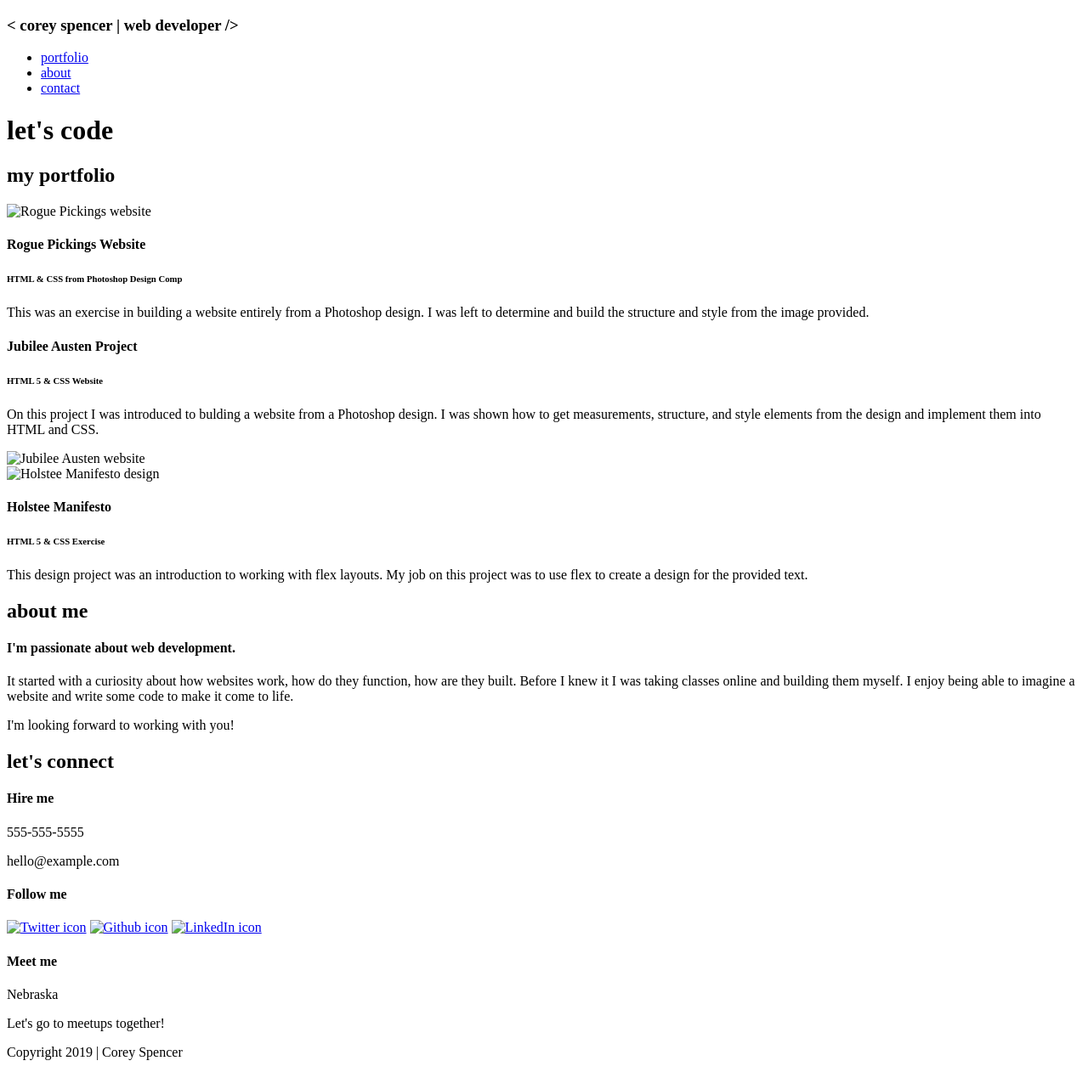
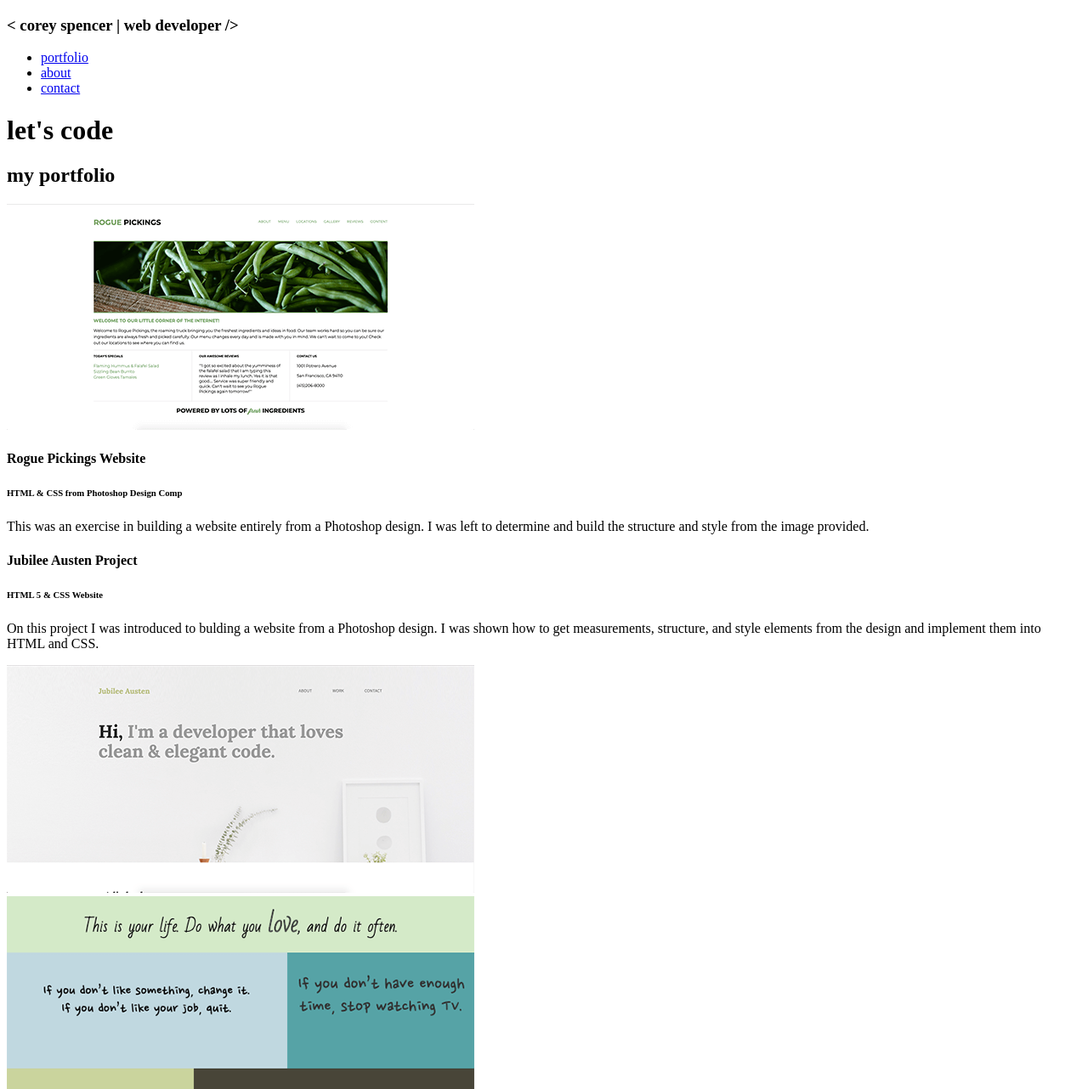
Before and after one commit to Corey-Spencer/milestone-portfolio-project, a plain HTML site: page index.html in a window 1280 px wide. Shown: the top 1282 px of the page at 85% size. Drawn offline with Linux system fonts and the light colour scheme.

Commit message:
Add images and social media icons

```diff
--- a/index.html
+++ b/index.html
@@ -2,6 +2,7 @@
 <html>
     <head>
         <title>Corey Spencer | Portfolio</title>
+        <script src="https://kit.fontawesome.com/1445bda0c6.js"></script>
     </head>
     <body>
         <header>
@@ -21,7 +22,7 @@
             <h2>my portfolio</h2>
             <div class="full-grid">
                 <div class="half-grid">
-                    <img src="" alt="Rogue Pickings website">
+                    <img src="/img/rogue-pickings.png" alt="Rogue Pickings website">
                 </div>
                 <div class="half-grid">
                     <h4>Rogue Pickings Website</h4>
@@ -41,10 +42,10 @@
                     </p>
                 </div>
                 <div class="half-grid">
-                    <img src="" alt="Jubilee Austen website">
+                    <img src="/img/jubilee-austen.png" alt="Jubilee Austen website">
                 </div>
                 <div class="half-grid">
-                    <img src="" alt="Holstee Manifesto design">
+                    <img src="/img/holstee-manifesto.png" alt="Holstee Manifesto design">
                 </div>
                 <div class="half-grid">
                     <h4>Holstee Manifesto</h4>
@@ -77,9 +78,9 @@
             </div>
             <div class="third-width">
                 <h4>Follow me</h4>
-                <a href="#"><img src="" alt="Twitter icon"></a>
-                <a href="#"><img src="" alt="Github icon"></a>
-                <a href="#"><img src="" alt="LinkedIn icon"></a>
+                <a href="#"><i class="fab fa-twitter-square"></i></a>
+                <a href="#"><i class="fab fa-github-square"></i></i></a>
+                <a href="#"><i class="fab fa-linkedin"></i></a>
             </div>
             <div class="third-width">
                 <h4>Meet me</h4>
```
Also changed, not shown: img/collab.png (added), img/hero-img.png (added), img/holstee-manifesto.png (added), img/jubilee-austen.png (added), img/rogue-pickings.png (added).
